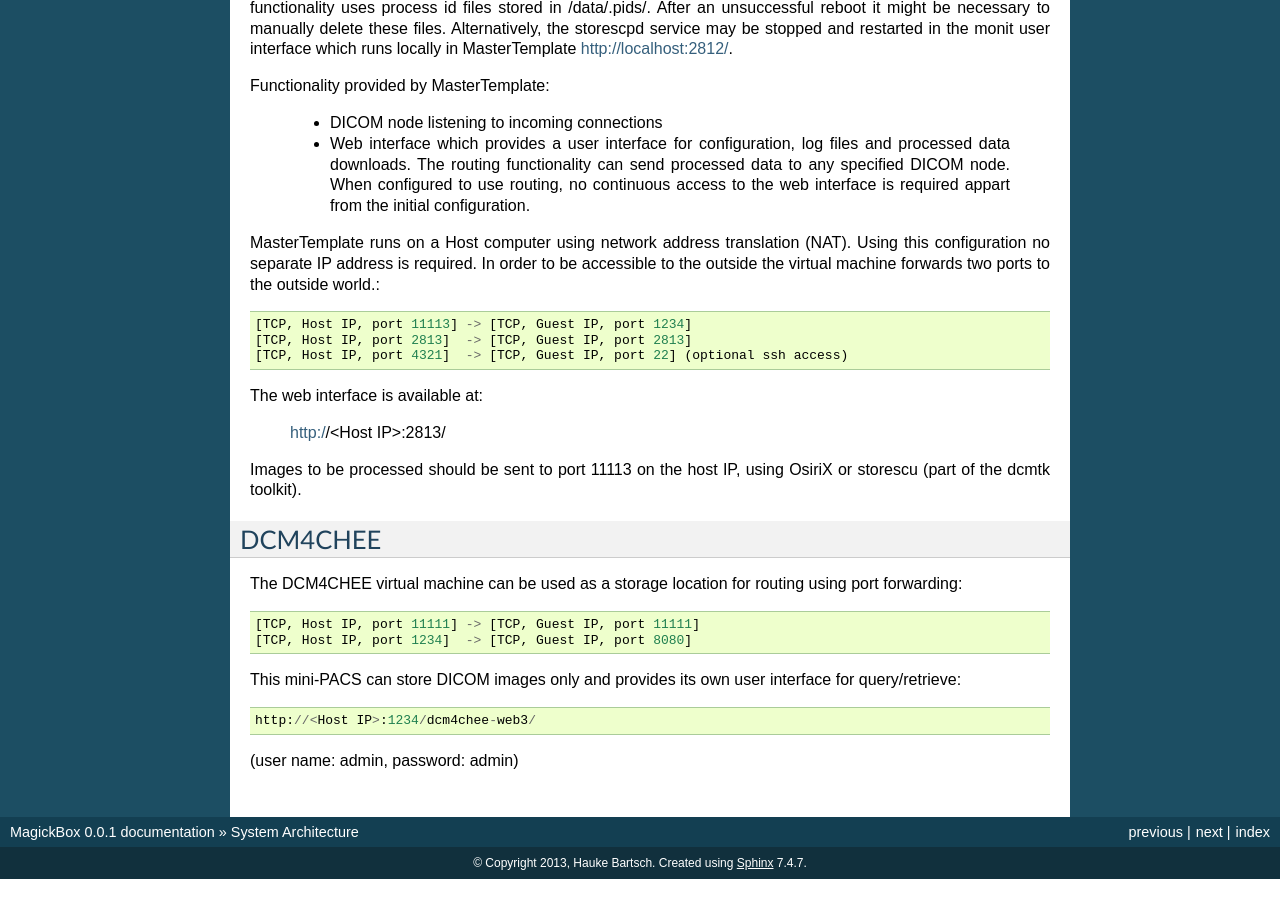
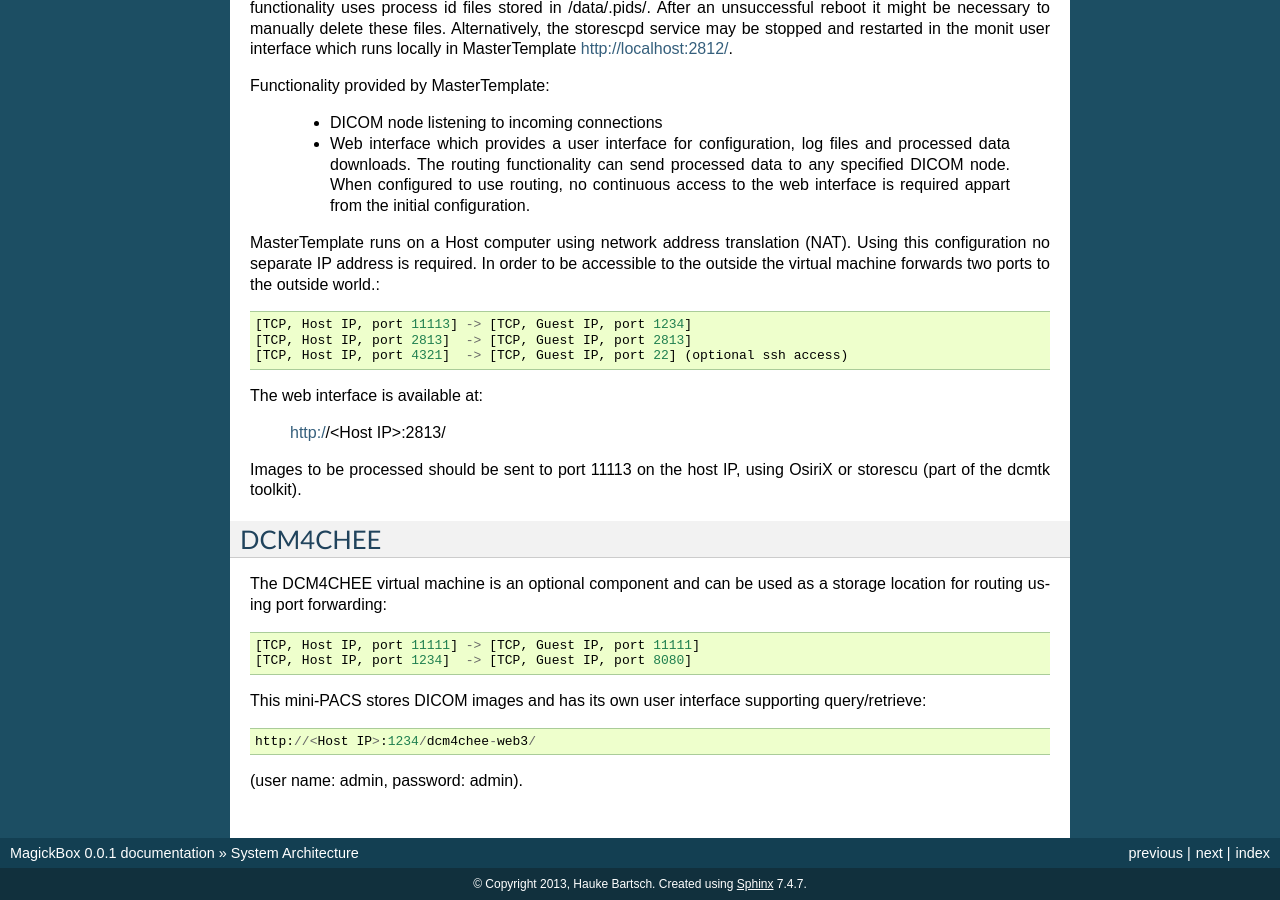
Before and after one commit to HaukeBartsch/MagickBox, a Sphinx documentation site: the page built from code/documentation/docs/source/Introduction.rst, in a window 1280 px wide and 900 px high, scrolled down 612 px. Built offline with Sphinx 7.4.7, drawn with Linux system fonts in a browser that asks for light colours; before the commit the page ends 1491 px from its top, so only the background shows below that.

Commit message:
optional DCM4CHEE

```diff
--- a/code/documentation/docs/source/Introduction.rst
+++ b/code/documentation/docs/source/Introduction.rst
@@ -39,13 +39,13 @@
 DCM4CHEE
 ========
 
-The DCM4CHEE virtual machine can be used as a storage location for routing using port forwarding::
+The DCM4CHEE virtual machine is an optional component and can be used as a storage location for routing using port forwarding::
 
 	[TCP, Host IP, port 11111] -> [TCP, Guest IP, port 11111]
 	[TCP, Host IP, port 1234]  -> [TCP, Guest IP, port 8080]
 
-This mini-PACS can store DICOM images only and provides its own user interface for query/retrieve::
+This mini-PACS stores DICOM images and has its own user interface supporting query/retrieve::
 
     http://<Host IP>:1234/dcm4chee-web3/
 
-(user name: admin, password: admin)
+(user name: admin, password: admin).
```
